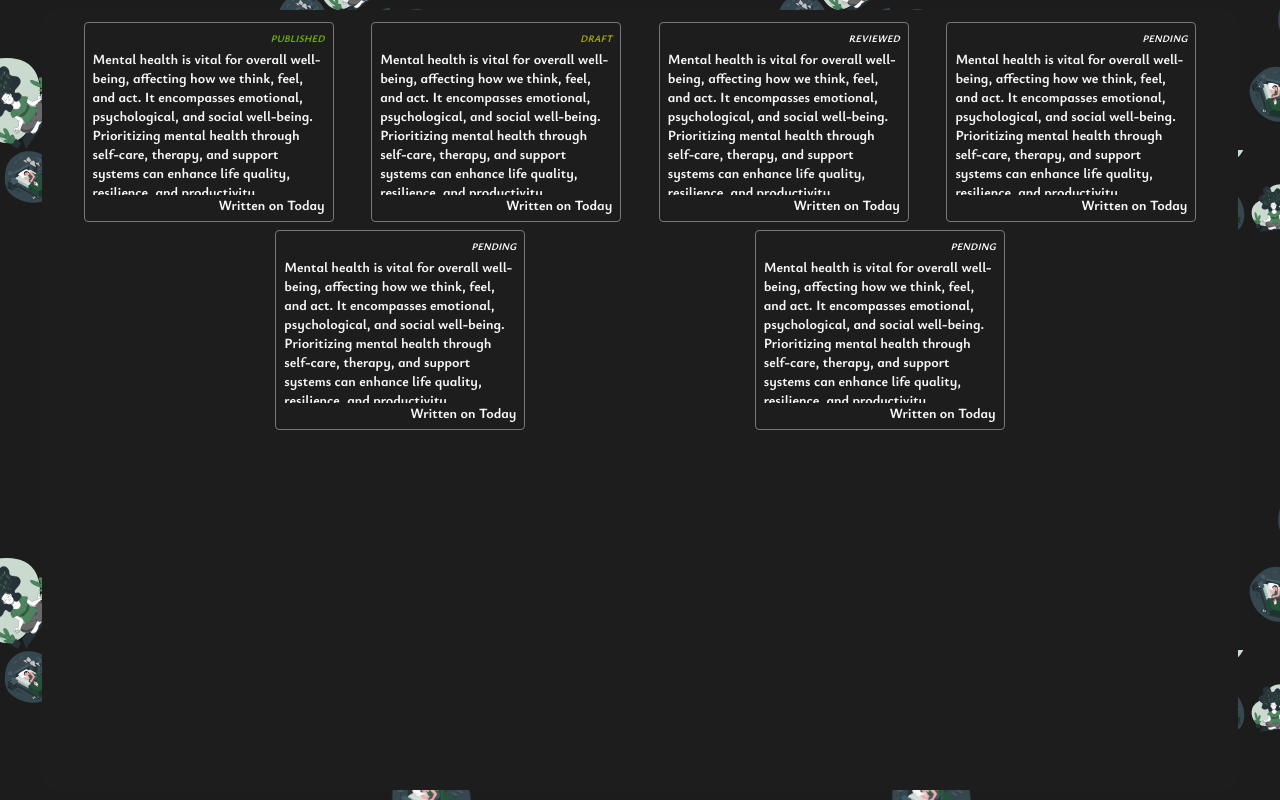
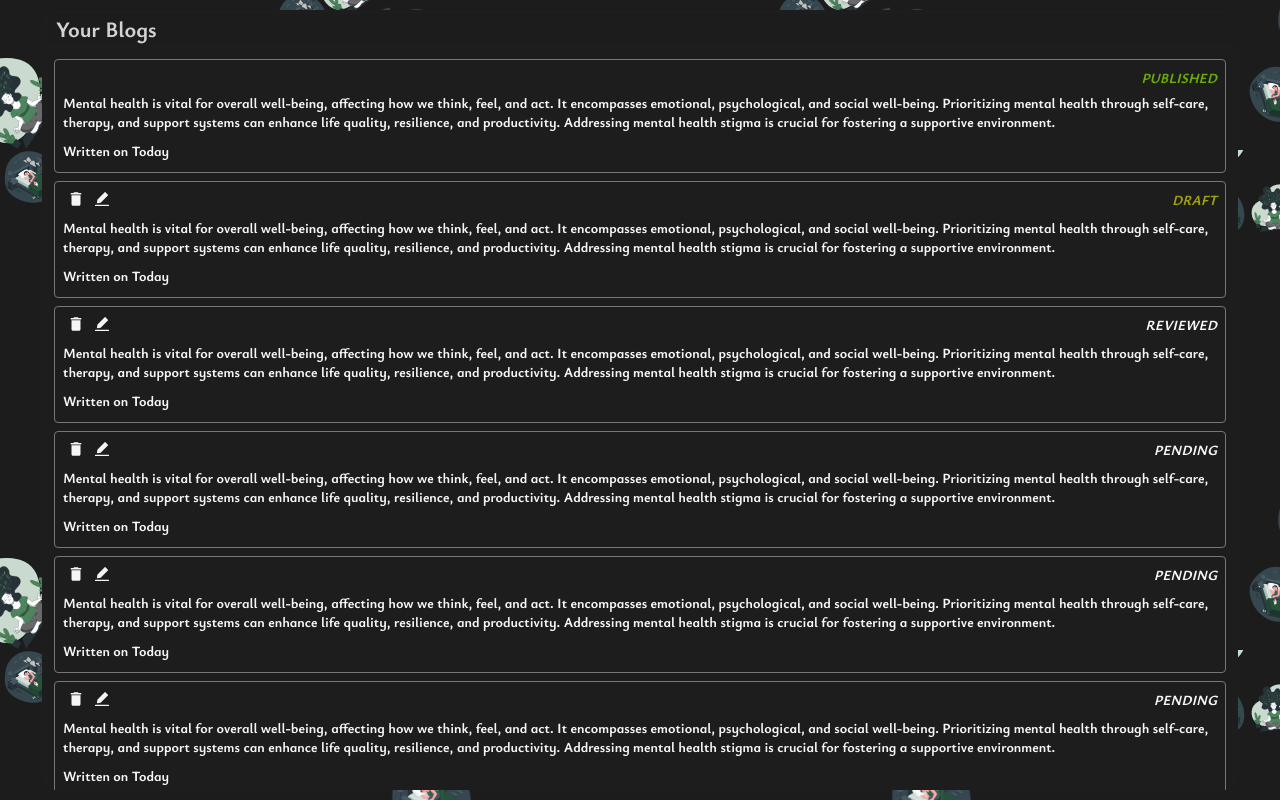
Before and after one commit to AidChat/client, a React (Create React App) app: page / in a window 1280 px wide. Built offline with nearby package versions, Linux system fonts and the light colour scheme; no server answers.

Commit message:
blog list

```diff
--- a/src/components/Panel/index.tsx
+++ b/src/components/Panel/index.tsx
@@ -11,6 +11,7 @@ import {getDeviceInfoUsingCapacitor, getFCMToken} from "../../utils/functions";
 import {_props} from "../../services/network/network";
 import {PushNotifications} from "@capacitor/push-notifications";
 import {MokshaIcon} from "../Moksha/Icon";
+import {ConfirmDialog} from "primereact/confirmdialog";
 
 export const Panel = () => {
     let {size: smallScreen} = useWindowSize(EwindowSizes.S);
--- a/src/features/Blogs/Blogs/index.tsx
+++ b/src/features/Blogs/Blogs/index.tsx
@@ -1,38 +1,49 @@
 import React, {ReactElement, useState} from "react";
-import {IBlogShortContent} from "../../../utils/interface";
 import './style.css'
-import {formatDateToDDMMYYYY, formatTimeToHHMM} from "../../../utils/functions";
+import {confirm, formatDateToDDMMYYYY} from "../../../utils/functions";
 import {EArticleStatus} from "../../../utils/enum";
 import {article} from "../../../assets/data";
 import {Article} from "../../../utils/enum";
 import {BlogEditor} from "../index";
+import {MdDelete} from "react-icons/md";
+import {AiFillEdit} from "react-icons/ai";
+import {ConfirmDialog} from "primereact/confirmdialog";
+import { motion } from "framer-motion";
 
 export function BlogList() {
     const [selectedBlog, setSelectedBlogs] = useState<Article | null>(null);
 
-    const items: IBlogShortContent[] = [
-        {id: 1, content: article, created_at: new Date(), status: EArticleStatus.published},
-        {id: 2, content: article, created_at: new Date(), status: EArticleStatus.draft},
-        {id: 3, content: article, created_at: new Date(), status: EArticleStatus.reviewed},
-        {id: 4, content: article, created_at: new Date(), status: EArticleStatus.pending},
-        {id: 4, content: article, created_at: new Date(), status: EArticleStatus.pending},
-        {id: 4, content: article, created_at: new Date(), status: EArticleStatus.pending},
+    const items: Article[] = [
+        {content: article, created_at: new Date(), status: EArticleStatus.published},
+        {content: article, created_at: new Date(), status: EArticleStatus.draft},
+        {content: article, created_at: new Date(), status: EArticleStatus.reviewed},
+        {content: article, created_at: new Date(), status: EArticleStatus.pending},
+        {content: article, created_at: new Date(), status: EArticleStatus.pending},
+        {content: article, created_at: new Date(), status: EArticleStatus.pending},
     ];
     return (
-        !selectedBlog ?
-            (<div className="blog-list">
-                {items.map((item: IBlogShortContent, index) => {
-                    return <BlogCard key={index} onClick={()=>setSelectedBlogs(item)} article={item}/>
+        <div className={'h100 blog-component-container'}>
+            <ConfirmDialog/>
+            {!selectedBlog && <div className={'font-primary w100 blog-label'}> Your Blogs</div>}
+            {!selectedBlog && <div className="blog-list">
+                {items.map((item: Article, index:number) => {
+                    return <BlogCard key={index} onClick={() => setSelectedBlogs(item)} article={item}/>
                 })}
-            </div>)
-            : <BlogEditor Article={selectedBlog} back={() => setSelectedBlogs(null)}/>
-
+            </div>
+            }
+            {selectedBlog && <BlogEditor Article={selectedBlog} back={() => setSelectedBlogs(null)}/>}
+        </div>
     )
 }
 
+/**
+ * Not allowed to edit published blogs
+ * @param props
+ * @constructor
+ */
 
-function BlogCard(props: { article: IBlogShortContent,onClick:(item:Article)=>void }) {
-    const [state, _] = useState<IBlogShortContent>(props.article);
+function BlogCard(props: { article: Article, onClick: (item: Article) => void,key:number }) {
+    const [state, _] = useState<Article>(props.article);
 
     function renderStatusString(string: EArticleStatus): ReactElement | undefined {
         switch (string) {
@@ -55,14 +66,36 @@ function BlogCard(props: { article: IBlogShortContent,onClick:(item:Article)=>vo
         }
 
     }
+    return <>
+        <motion.div initial={{x:-10}}  animate={{x:0}}className={'blog-card-container'}>
+            <div className={'blog-status'}>
+                <div className={'dflex'}>
+                    <div> {state.status !== EArticleStatus.published &&
+                        <MdDelete className={'blog-card-icon'} color={'whitesmoke'} size={18}
+                                  onClick={() => {
+                                      confirm({
+                                          message: 'Do you wanna delete this blog permanently?',
+                                          header: 'Confirmation'
+                                      }).then(function () {
 
-    return <>
-        <div className={'blog-card-container'} onClick={()=>props.onClick(props.article)}>
-            <div className={'blog-status'}>{renderStatusString(state.status)}</div>
+                                      })
+                                  }}/>
+                    }
+                    </div>
+                    <div>
+                        {state.status !== EArticleStatus.published &&
+                            <AiFillEdit className={'blog-card-icon'} onClick={() => {
+                                props.onClick(state)
+                            }} color={'whitesmoke'} size={18}/>
+                        }
+                    </div>
+                </div>
+                <div>   {renderStatusString(state.status)}</div>
+            </div>
             <div className={'blog-content'}>{state.content}
                 <div className={'blur-blog-content'}></div>
             </div>
             <div className={'blog-date'}>Written on {formatDateToDDMMYYYY(state.created_at)}</div>
-        </div>
+        </motion.div>
     </>
 }
--- a/src/features/Blogs/Blogs/style.css
+++ b/src/features/Blogs/Blogs/style.css
@@ -7,25 +7,30 @@
 }
 
 .blog-card-container {
-    height: 200px;
+    height: 100%;
+    min-height:100px;
     border: 1px solid #787777;
-    width: 250px;
+    width: 100%;
     padding: 8px;
     border-radius: 4px;
     color: whitesmoke;
     margin:4px;
-    transition: all 1s;
-    cursor: pointer;
+    transition: all 0.5s;
+
 }
-.blog-card-container:hover{
-    transform: scale(1.06);
+
+
+.blog-status{
+    display: flex;
+    justify-content: space-between;
+    flex-direction: row;
+    width: 100%;
 }
 
 .blog-status .status-string {
-    font-size: 10px !important;
+    font-size: 14px !important;
     font-weight: bold;
     font-style: italic;
-    text-align: right;
 }
 
 .blog-card-container .blog-status {
@@ -36,6 +41,7 @@
     height: 80%;
     overflow: clip;
     position: relative;
+    padding:6px 0;
 }
 
 .blog-card-container .blog-content .blur-blog-content {
@@ -46,5 +52,24 @@
 }
 
 .blog-card-container .blog-date {
-    text-align: right;
+    text-align: left;
+    padding:4px 0;
 }
+.blog-label{
+    font-size:22px;
+    margin:4px 6px;
+    font-weight: bold;
+    padding:0 8px;
+    position:sticky;
+    top:0;
+    width:100%;
+    background-color:#1C1C1C;
+}
+.blog-card-icon{
+    margin:0 4px;
+    cursor:pointer;
+}
+.blog-component-container{
+    height:100%;
+    overflow-y: scroll;
+}
--- a/src/features/Blogs/Editor/index.css
+++ b/src/features/Blogs/Editor/index.css
@@ -29,7 +29,8 @@
     display: flex;
     justify-content: center;
     align-items: center;
-    border-top:1px dotted gray
+    border-top:1px dotted gray;
+    text-align: center;
 }
 .header-container{
     height: 10%;
--- a/src/features/Blogs/Editor/index.tsx
+++ b/src/features/Blogs/Editor/index.tsx
@@ -13,18 +13,11 @@ import {_props} from "../../../services/network/network";
 
 interface ComponentProps {
     back?: () => void
-    Article?: Article
+    Article: Article
 }
 
-
-
 export default function BlogEditor(props: ComponentProps) {
-    const [article, setArticle] = useState<Article>({
-        content: "",
-        created_at: new Date(),
-        id: !props.Article ? 990 : props.Article.id,
-        status: ""
-    });
+    const [article, setArticle] = useState<Article>(props.Article);
     const [saving, setSaving] = useState(false);
     const [message, setMessage] = useState<string>('');
 
@@ -43,17 +36,20 @@ export default function BlogEditor(props: ComponentProps) {
         if (response) setMessage(response.message);
     }
 
-    async function getArticleById(id: number = 9) {
+    async function getArticleById(id: number)  {
         const article = await _props._db(service.group).query(serviceRoute.article, {}, reqType.get, id)
-        setArticle({...article, content: article});
+        setArticle(article);
     }
 
     useEffect(() => {
+        if (article.id) {
+          getArticleById(article.id)
+        } else {
             queryStoreObjects(IDBStore.blog).then(function (data: any) {
                 let currentContent = data.length && data[data.length - 1].content;
                 setArticle({...article, content: currentContent});
             });
-        let timeOutVar = window.setInterval(function () {
+            var timeOutVar = window.setInterval(function () {
                 if (article && article.content.split('').length > 30) {
                     setSaving(true);
                     storeCurrentContent(IDBStore.blog, article.content).then(function () {
@@ -61,6 +57,7 @@ export default function BlogEditor(props: ComponentProps) {
                     })
                 }
             }, 5000)
+        }
         return () => {
             window.clearInterval(timeOutVar)
         }
@@ -99,8 +96,10 @@ export default function BlogEditor(props: ComponentProps) {
                     setArticle({...article, content: e});
                 }}/>
             </div>
-            <div className={'font-primary note-container' + useResponsizeClass(EwindowSizes.S, [' height10'])}>
-                Blogs are inspected by &nbsp; <><>{getString(24)}</></> &nbsp; before getting published any content that
+            <div className={'font-primary note-container  ' + useResponsizeClass(EwindowSizes.S, [' height10'])}>
+                Blogs are inspected by &nbsp; <><>{getString(24)}</>
+            </>
+                &nbsp; before getting published any content that
                 seems
                 inappropriate would be flagged and proper action would be taken.
             </div>
--- a/src/services/context/auth.context.tsx
+++ b/src/services/context/auth.context.tsx
@@ -171,7 +171,6 @@ export const AuthContextProvider = ({
                     showUserForm ? (
                         <UserDetailsForm/>
                     ) : (
-                        showBlogComponent ? <BlogEditor back={toggleBlogComponent} /> :
                             children
                     )
                 ) : (
--- a/src/utils/enum/index.ts
+++ b/src/utils/enum/index.ts
@@ -182,6 +182,6 @@ export enum EArticleStatus {
 export interface Article {
     content: string,
     created_at: Date,
-    status: string,
+    status: EArticleStatus,
     id?: number
 }
--- a/src/utils/functions/index.ts
+++ b/src/utils/functions/index.ts
@@ -78,8 +78,7 @@ export function useResponsizeClass(size: EwindowSizes, classArr: string[]): stri
 }
 
 export async function getDeviceInfoUsingCapacitor() {
-    const info = await Device.getInfo();
-    console.log("Device Info ", info)
+    const info:DeviceInfo = await Device.getInfo();
     return info
 }
 
@@ -122,10 +121,9 @@ export const hideStatusBar = async () => {
 };
 
 
-export const confirm = async ({message, header = 'Confirmation'}: { message: string, header?: string }) => {
+export const confirm = async ({message, header = 'Confirmation'}: { message: string, header?: string }):Promise<boolean> => {
     return new Promise((resolve, reject) => {
         getDeviceInfoUsingCapacitor().then(async (capacitor) => {
-        // TODO not working for web when user has logged in ( editor )
             if (capacitor.platform === 'web') {
                 confirmDialog({
                     message,
```
Lines whose indentation alone changed are shown as unchanged.
